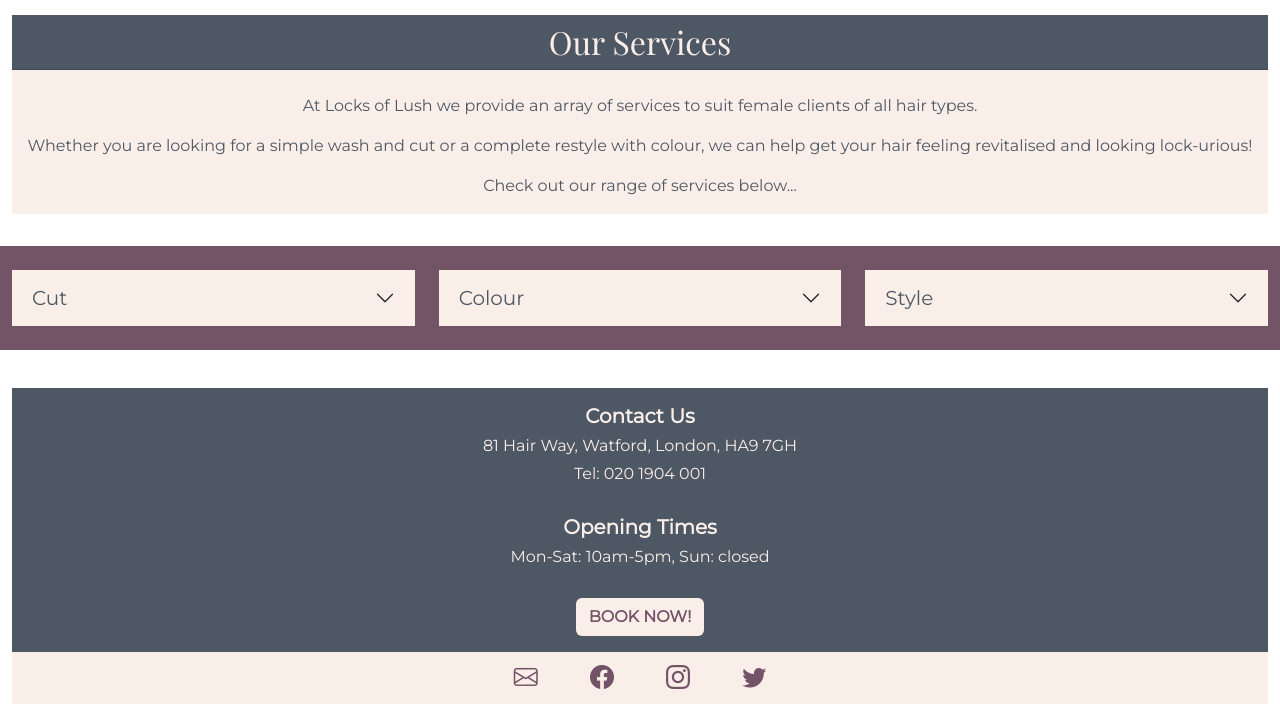
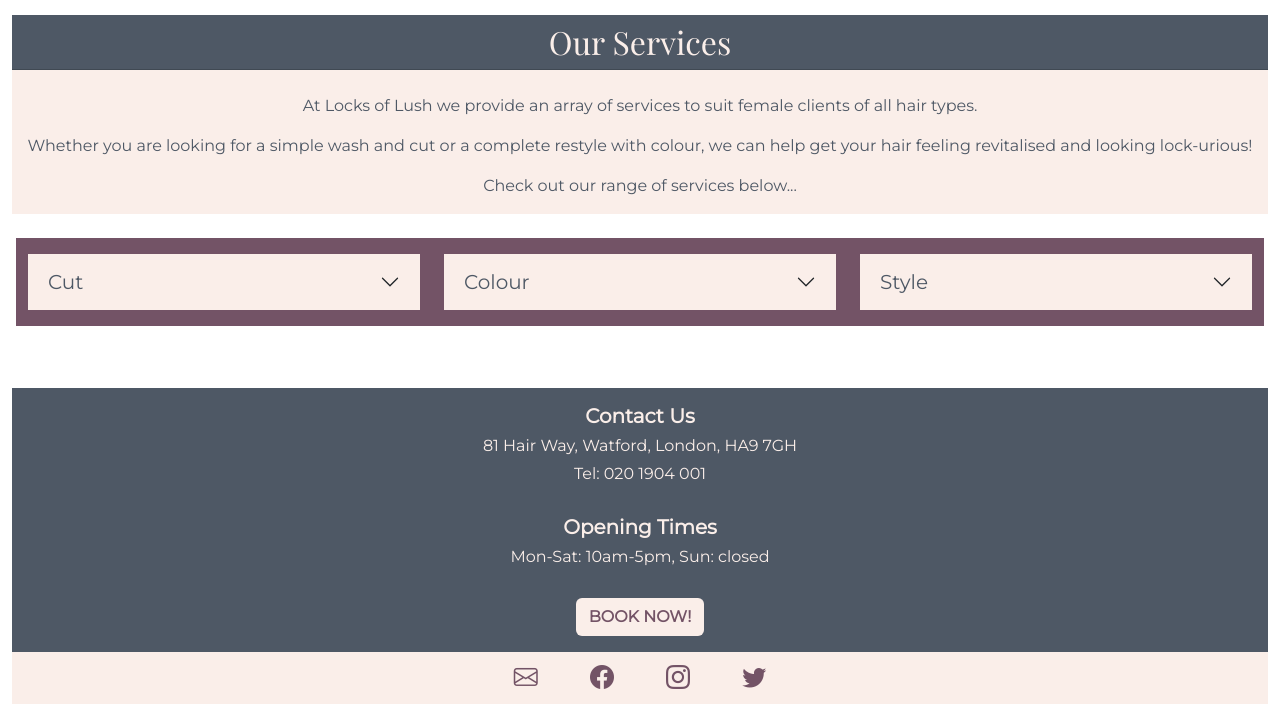
Before and after one commit to JPatel87/locks-of-lush, a Django app: page /services/ in a window 1280 px wide. Shown: the part 96-810 px from the top of the page. Run offline with Django 3.2, Linux system fonts and the light colour scheme; data that the repository does not hold is empty.

Commit message:
Accordion set up changed in services page

```diff
--- a/services/templates/services/services.html
+++ b/services/templates/services/services.html
@@ -14,8 +14,8 @@
         {% endif %}
     {% endfor %}
 </div>
-<!--services summary-->
-<section class="py-3 pt-0">
+
+<!--services summary container-->
 <div class="container-fluid my-3 border-0">
     <div class="card text-center border-0">
         <div class="card-header page-header h2 rounded-0">our services</div>
@@ -30,22 +30,19 @@
         </div>
     </div>
 </div>
-</section>
 
-<!--services details-->
-<section class="py-4 service-details-container mb-4">
-    <div class="container-fluid px-0">
-        <div class="row text-center w-100 g-4 mx-0">
-            <div class="col-sm-12 col-md-4">
-                <div class="accordion accordion-flush" id="accordionFlushExample">
-                    <div class="accordion-item">
+<!--services type accordion - prepared using Bootstrap 5, accordion flush template-->
+<div class="accordion accordion-flush py-2 px-3" id="accordionFlushExample">
+    <div class="container-fluid">
+        <div class="row accordion-row">
+            <div class="accordion-item py-3 col-sm-12 col-md-4 border-0">
                 <h2 class="accordion-header" id="flush-headingOne">
-                            <button class="accordion-button collapsed fs-5" id="cut" type="button" data-bs-toggle="collapse" data-bs-target="#flush-collapseOne" aria-expanded="false" aria-controls="flush-collapseOne">
+                  <button class="accordion-button collapsed fs-5" type="button" data-bs-toggle="collapse" data-bs-target="#flush-collapseOne" aria-expanded="false" aria-controls="flush-collapseOne">
                     Cut
                   </button>
                 </h2>
                 <div id="flush-collapseOne" class="accordion-collapse collapse" aria-labelledby="flush-headingOne" data-bs-parent="#accordionFlushExample">
-                            <div class="accordion-body cut-services fs-5">
+                  <div class="accordion-body text-center fs-5">
                   {% for service in cut_services %}
                       <p><strong>{{ service.name }}</strong></p>
                       <p>£{{ service.price }}</p>
@@ -57,18 +54,14 @@
                   </div>
                 </div>
             </div>
-                </div>
-            </div>
-            <div class="col-sm-12 col-md-4">
-                <div class="accordion accordion-flush" id="accordionFlushExample">
-                    <div class="accordion-item">
+            <div class="accordion-item py-3 col-sm-12 col-md-4 border-0">
                 <h2 class="accordion-header" id="flush-headingTwo">
-                            <button class="accordion-button collapsed fs-5" id="colour" type="button" data-bs-toggle="collapse" data-bs-target="#flush-collapseTwo" aria-expanded="false" aria-controls="flush-collapseTwo">
+                  <button class="accordion-button collapsed fs-5" type="button" data-bs-toggle="collapse" data-bs-target="#flush-collapseTwo" aria-expanded="false" aria-controls="flush-collapseTwo">
                     Colour
                   </button>
                 </h2>
                 <div id="flush-collapseTwo" class="accordion-collapse collapse" aria-labelledby="flush-headingTwo" data-bs-parent="#accordionFlushExample">
-                            <div class="accordion-body colour-services fs-5">
+                  <div class="accordion-body text-center fs-5">
                   {% for service in colour_services %}
                       <p><strong>{{ service.name }}</strong></p>
                       <p>£{{ service.price }}</p>
@@ -80,18 +73,14 @@
                   </div>
                 </div>
             </div>
-                </div>
-            </div>
-            <div class="col-sm-12 col-md-4">
-                <div class="accordion accordion-flush" id="accordionFlushExample">
-                    <div class="accordion-item">
+            <div class="accordion-item py-3 col-sm-12 col-md-4 border-0">
                 <h2 class="accordion-header" id="flush-headingThree">
-                            <button class="accordion-button collapsed fs-5" id="style" type="button" data-bs-toggle="collapse" data-bs-target="#flush-collapseThree" aria-expanded="false" aria-controls="flush-collapseThree">
+                  <button class="accordion-button collapsed fs-5" type="button" data-bs-toggle="collapse" data-bs-target="#flush-collapseThree" aria-expanded="false" aria-controls="flush-collapseThree">
                     Style
                   </button>
                 </h2>
                 <div id="flush-collapseThree" class="accordion-collapse collapse" aria-labelledby="flush-headingThree" data-bs-parent="#accordionFlushExample">
-                            <div class="accordion-body style-services fs-5">
+                  <div class="accordion-body text-center fs-5">
                   {% for service in style_services %}
                       <p><strong>{{ service.name }}</strong></p>
                       <p>£{{ service.price }}</p>
@@ -106,7 +95,6 @@
         </div>
     </div>
 </div>
-    </div>
-</section>
+
 
 {% endblock %}
--- a/static/css/style.css
+++ b/static/css/style.css
@@ -95,6 +95,20 @@ h1 {
 
 /* services page styles */
 
+.accordion-item {
+    background-color: #735366;
+}
+
+.accordion-button {
+    background-color: #faeee9;
+    color: #4e5865;
+}
+
+.accordion-body {
+    background-color: #faeee9;
+    color: #4e5865;
+}
+
 .page-header {
     font-family: 'Playfair Display', serif;
     background-color: #4e5865;
@@ -109,16 +123,6 @@ h1 {
 
 .service-details-container {
     background-color: #735366;
-}
-
-.accordion-button {
-    background-color: #faeee9;
-    color: #4e5865;
-}
-
-.accordion-body {
-    background-color: #faeee9;
-    color: #4e5865;
 }
 
 /* stylist page styles */
```
Lines whose indentation alone changed are shown as unchanged.
